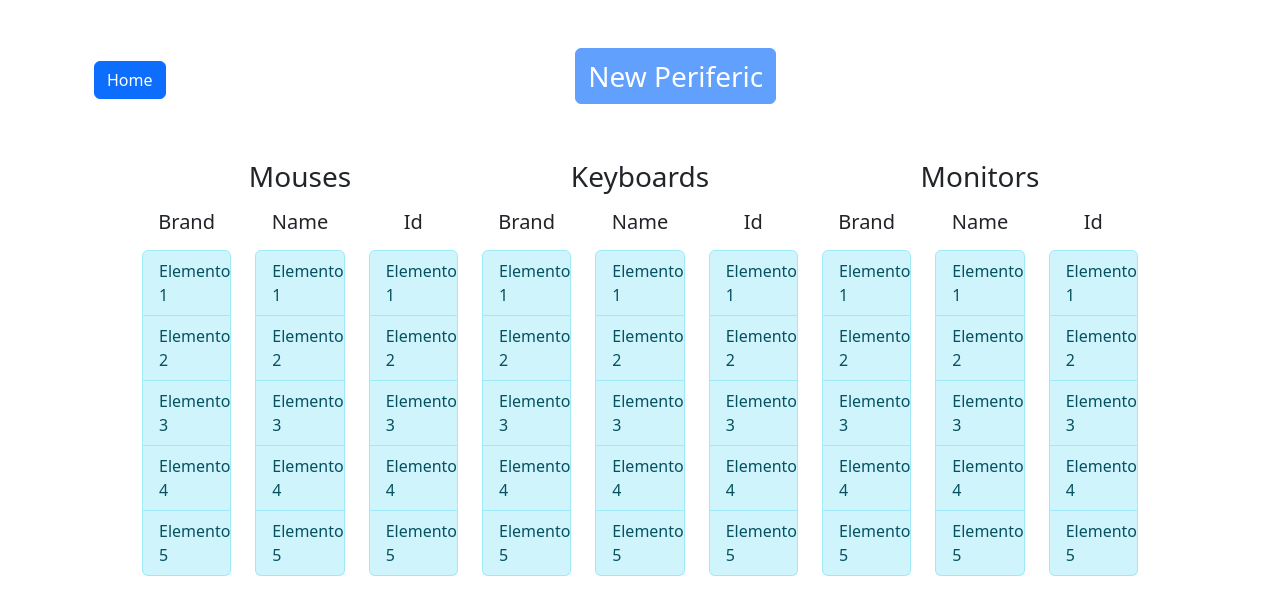
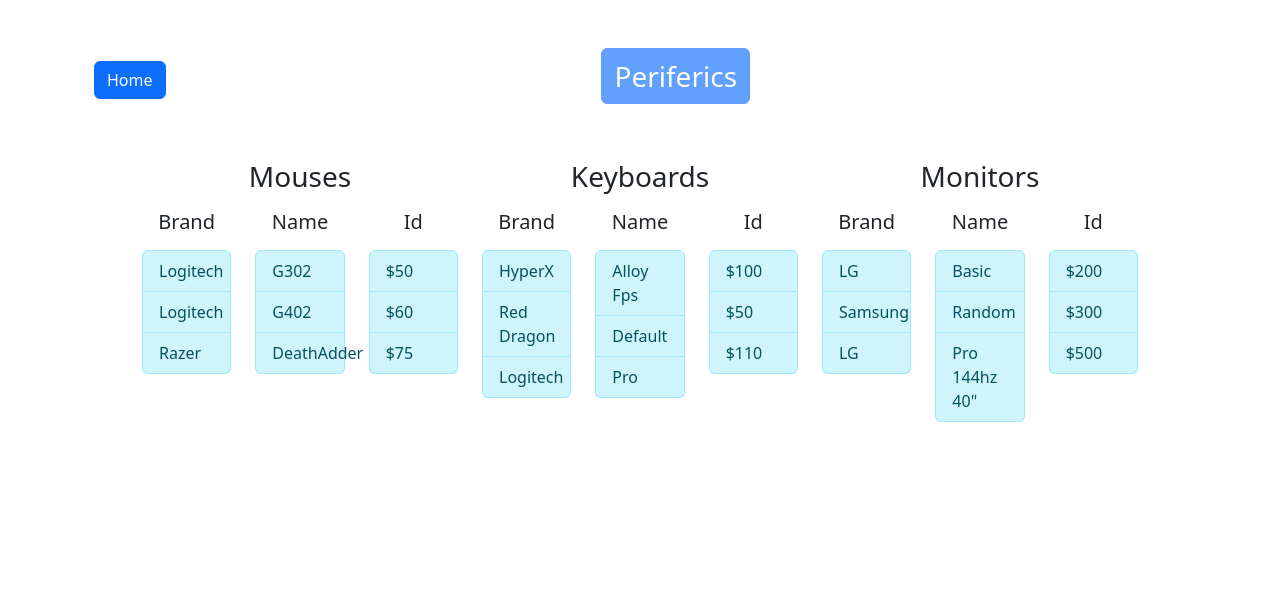
Before and after one commit to iaw-2024/ThiagoZanconi-1-html-css, a plain HTML site: page listado/bootstrap/listadoboostrap.html in a window 1280 px wide. Drawn offline with nearby package versions, Linux system fonts and the light colour scheme.

Commit message:
listados update

```diff
--- a/listado/bootstrap/listadoboostrap.html
+++ b/listado/bootstrap/listadoboostrap.html
@@ -12,7 +12,7 @@
             <div class="mt-auto mb-auto">
                 <a href="/" class="btn btn-primary">Home</a>
             </div>
-            <h1 class="form-label mx-auto btn btn-primary disabled fs-3">New Periferic</h1>
+            <h1 class="form-label mx-auto btn btn-primary disabled fs-3">Periferics</h1>
         </div>
         <div class="container mb-4">
             <div class="row row-cols-sm-3 ml-3 mr-3 p-5">
@@ -22,31 +22,25 @@
                         <div class="container">
                             <h5 class="mb-3 text-center">Brand</h3>
                             <ul class="list-group">
-                                <li class="list-group-item list-group-item-info">Elemento 1</li>
-                                <li class="list-group-item list-group-item-info">Elemento 2</li>
-                                <li class="list-group-item list-group-item-info">Elemento 3</li>
-                                <li class="list-group-item list-group-item-info">Elemento 4</li>
-                                <li class="list-group-item list-group-item-info">Elemento 5</li>
+                                <li class="list-group-item list-group-item-info">Logitech</li>
+                                <li class="list-group-item list-group-item-info">Logitech</li>
+                                <li class="list-group-item list-group-item-info">Razer</li>
                             </ul>
                         </div>
                         <div class="container">
                             <h5 class="mb-3 text-center">Name</h3>
                             <ul class="list-group">
-                                <li class="list-group-item list-group-item-info">Elemento 1</li>
-                                <li class="list-group-item list-group-item-info">Elemento 2</li>
-                                <li class="list-group-item list-group-item-info">Elemento 3</li>
-                                <li class="list-group-item list-group-item-info">Elemento 4</li>
-                                <li class="list-group-item list-group-item-info">Elemento 5</li>
+                                <li class="list-group-item list-group-item-info">G302</li>
+                                <li class="list-group-item list-group-item-info">G402</li>
+                                <li class="list-group-item list-group-item-info">DeathAdder</li>
                             </ul>
                         </div>
                         <div class="container">
                             <h5 class="mb-3 text-center">Id</h3>
                             <ul class="list-group">
-                                <li class="list-group-item list-group-item-info">Elemento 1</li>
-                                <li class="list-group-item list-group-item-info">Elemento 2</li>
-                                <li class="list-group-item list-group-item-info">Elemento 3</li>
-                                <li class="list-group-item list-group-item-info">Elemento 4</li>
-                                <li class="list-group-item list-group-item-info">Elemento 5</li>
+                                <li class="list-group-item list-group-item-info">$50</li>
+                                <li class="list-group-item list-group-item-info">$60</li>
+                                <li class="list-group-item list-group-item-info">$75</li>
                             </ul>
                         </div>
                     </div>
@@ -57,31 +51,25 @@
                         <div class="container">
                             <h5 class="mb-3 text-center">Brand</h3>
                             <ul class="list-group">
-                                <li class="list-group-item list-group-item-info">Elemento 1</li>
-                                <li class="list-group-item list-group-item-info">Elemento 2</li>
-                                <li class="list-group-item list-group-item-info">Elemento 3</li>
-                                <li class="list-group-item list-group-item-info">Elemento 4</li>
-                                <li class="list-group-item list-group-item-info">Elemento 5</li>
+                                <li class="list-group-item list-group-item-info">HyperX</li>
+                                <li class="list-group-item list-group-item-info">Red Dragon</li>
+                                <li class="list-group-item list-group-item-info">Logitech</li>
                             </ul>
                         </div>
                         <div class="container">
                             <h5 class="mb-3 text-center">Name</h3>
                             <ul class="list-group">
-                                <li class="list-group-item list-group-item-info">Elemento 1</li>
-                                <li class="list-group-item list-group-item-info">Elemento 2</li>
-                                <li class="list-group-item list-group-item-info">Elemento 3</li>
-                                <li class="list-group-item list-group-item-info">Elemento 4</li>
-                                <li class="list-group-item list-group-item-info">Elemento 5</li>
+                                <li class="list-group-item list-group-item-info">Alloy Fps</li>
+                                <li class="list-group-item list-group-item-info">Default</li>
+                                <li class="list-group-item list-group-item-info">Pro</li>
                             </ul>
                         </div>
                         <div class="container">
                             <h5 class="mb-3 text-center">Id</h3>
                             <ul class="list-group">
-                                <li class="list-group-item list-group-item-info">Elemento 1</li>
-                                <li class="list-group-item list-group-item-info">Elemento 2</li>
-                                <li class="list-group-item list-group-item-info">Elemento 3</li>
-                                <li class="list-group-item list-group-item-info">Elemento 4</li>
-                                <li class="list-group-item list-group-item-info">Elemento 5</li>
+                                <li class="list-group-item list-group-item-info">$100</li>
+                                <li class="list-group-item list-group-item-info">$50</li>
+                                <li class="list-group-item list-group-item-info">$110</li>
                             </ul>
                         </div>
                     </div>
@@ -92,31 +80,25 @@
                         <div class="container">
                             <h5 class="mb-3 text-center">Brand</h3>
                             <ul class="list-group">
-                                <li class="list-group-item list-group-item-info">Elemento 1</li>
-                                <li class="list-group-item list-group-item-info">Elemento 2</li>
-                                <li class="list-group-item list-group-item-info">Elemento 3</li>
-                                <li class="list-group-item list-group-item-info">Elemento 4</li>
-                                <li class="list-group-item list-group-item-info">Elemento 5</li>
+                                <li class="list-group-item list-group-item-info">LG</li>
+                                <li class="list-group-item list-group-item-info">Samsung</li>
+                                <li class="list-group-item list-group-item-info">LG</li>
                             </ul>
                         </div>
                         <div class="container">
                             <h5 class="mb-3 text-center">Name</h3>
                             <ul class="list-group">
-                                <li class="list-group-item list-group-item-info">Elemento 1</li>
-                                <li class="list-group-item list-group-item-info">Elemento 2</li>
-                                <li class="list-group-item list-group-item-info">Elemento 3</li>
-                                <li class="list-group-item list-group-item-info">Elemento 4</li>
-                                <li class="list-group-item list-group-item-info">Elemento 5</li>
+                                <li class="list-group-item list-group-item-info">Basic</li>
+                                <li class="list-group-item list-group-item-info">Random</li>
+                                <li class="list-group-item list-group-item-info">Pro 144hz 40"</li>
                             </ul>
                         </div>
                         <div class="container">
                             <h5 class="mb-3 text-center">Id</h3>
                             <ul class="list-group">
-                                <li class="list-group-item list-group-item-info">Elemento 1</li>
-                                <li class="list-group-item list-group-item-info">Elemento 2</li>
-                                <li class="list-group-item list-group-item-info">Elemento 3</li>
-                                <li class="list-group-item list-group-item-info">Elemento 4</li>
-                                <li class="list-group-item list-group-item-info">Elemento 5</li>
+                                <li class="list-group-item list-group-item-info">$200</li>
+                                <li class="list-group-item list-group-item-info">$300</li>
+                                <li class="list-group-item list-group-item-info">$500</li>
                             </ul>
                         </div>
                     </div>
```
Also changed, not shown: listado/html_css/listadohtml_css.html (+1 -1 lines).
